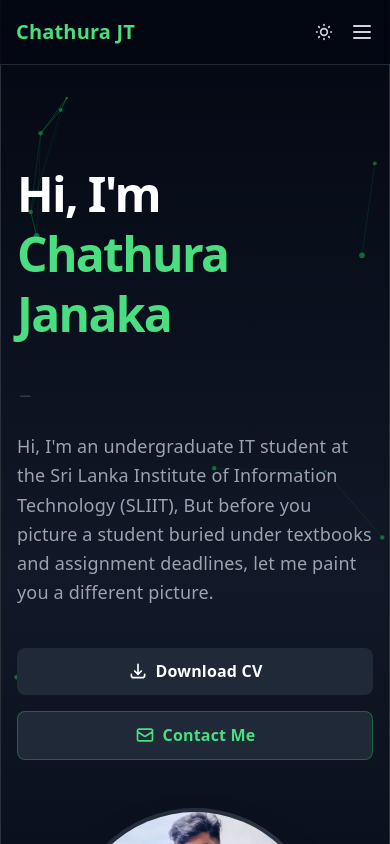
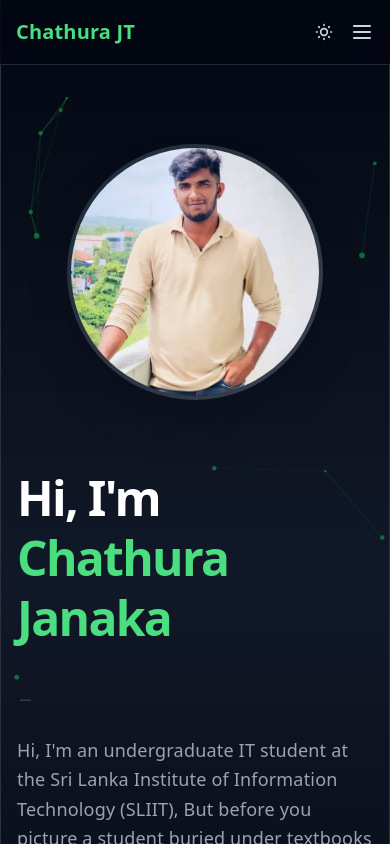
Before and after one commit to ChathuraJT/portfolio-ChathuraJT, a React (Vite) app in the folder portfolio_ChathuraJT/: page / in a window 390 px wide. Shown: the top 844 px of the page. Built offline with nearby package versions, Linux system fonts and the light colour scheme.

Commit message:
Adjust Hero order for mobile; update project desc

```diff
--- a/portfolio_ChathuraJT/src/components/Hero.jsx
+++ b/portfolio_ChathuraJT/src/components/Hero.jsx
@@ -87,7 +87,7 @@ export default function Hero() {
 
       <div className="relative z-10 grid items-center max-w-6xl gap-12 px-4 py-12 mx-auto sm:px-6 lg:px-8 md:grid-cols-2">
         {/* Left side - Text content */}
-        <div className="space-y-6 text-left animate-fade-in">
+        <div className="order-2 space-y-6 text-left animate-fade-in md:order-1">
           <h1 className="text-5xl font-bold leading-tight text-gray-900 dark:text-white md:text-6xl">
             Hi, I'm <span className="text-green-600 dark:text-green-400">Chathura Janaka</span>
           </h1>
@@ -133,7 +133,7 @@ export default function Hero() {
         </div>
 
         {/* Right side - Profile Image and Social Icons */}
-        <div className="relative flex items-center justify-center">
+        <div className="relative flex items-center justify-center order-1 md:order-2">
           <div className="w-64 h-64 p-1 rounded-full shadow-2xl md:w-80 md:h-80 bg-gradient-to-br from-gray-700 to-gray-600 dark:from-gray-800 dark:to-gray-700 hover:shadow-gray-700/50">
             <div className="flex items-center justify-center w-full h-full overflow-hidden bg-white rounded-full dark:bg-gray-900 profile-picture-container">
               <img
--- a/portfolio_ChathuraJT/src/data/projects.js
+++ b/portfolio_ChathuraJT/src/data/projects.js
@@ -3,7 +3,7 @@ export const projects = [
   {
     id: 1,
     title: "Study Management System",
-    description: "A full-stack e-commerce platform with real-time inventory management and payment integration.",
+    description: "This looks like a full-stack study management system with a Node/Express backend (auth, users, sessions, schedules, quizzes, documents, chat, admin) and a Vite/React frontend. There is also a browser extension for app integration or warnings, plus services for AI-assisted features like quiz generation and difficulty tracking.",
     image: "ITPM.png",
     technologies: ["React", "Node.js", "MongoDB", "tailWindCSS","Gemini API"],
     githubLink: "https://github.com/thilina-udara/smart-campus-operation-hub",
```
